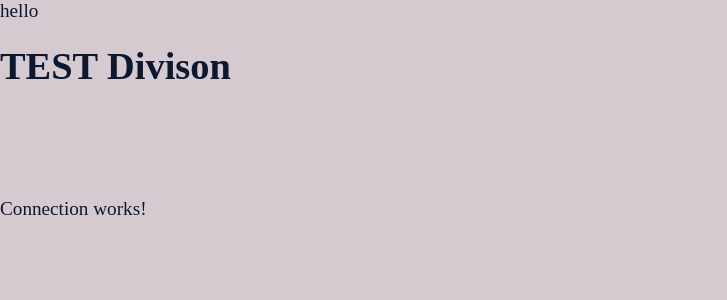
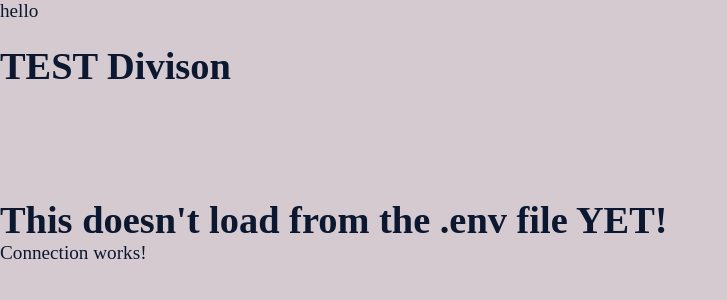
Before and after one commit to LauraLovesRaccoons/Delfin, a PHP site: page / in a window 1280 px wide. Shown: the part 176-476 px from the top of the page, without its empty margins (0-727 px from the left). Run offline with PHP 8.4, Linux system fonts and the light colour scheme; data that the repository does not hold is empty.

Commit message:
security warning

```diff
--- a/index.php
+++ b/index.php
@@ -26,6 +26,10 @@
 <br />
 
 <!--  -->
+
+<!-- THIS SHOULD LOAD FROM THE ENV AT A LATER POINT -->
+
+<h1>This doesn't load from the .env file YET!</h1>
 
 <?php
 // Database connection parameters
```
